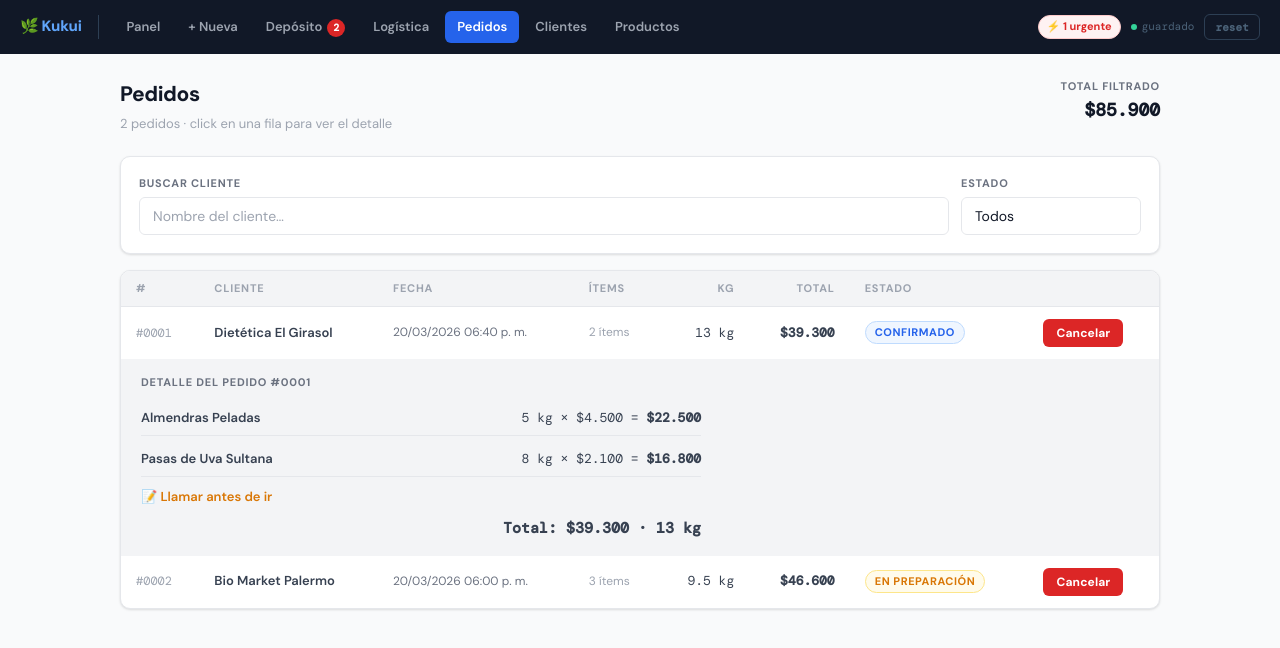
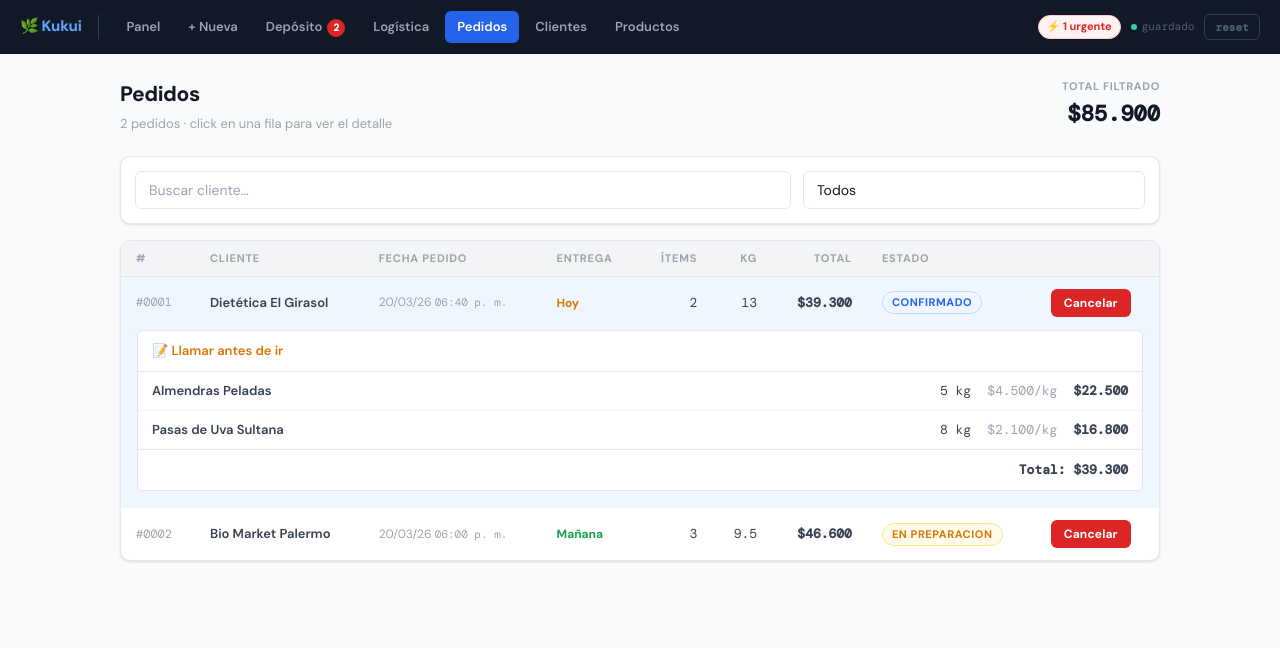
Before and after one commit to juanwilsonnn-svg/distribuidora-mvp, a Next.js app: page /pedidos in a window 1280 px wide. Both pictures are taken after a click on the element 640 px from the left and 332 px from the top of the page. Shown: the top 648 px of the page. Built offline with nearby package versions, Linux system fonts and the light colour scheme.

Commit message:
Update page.tsx

```diff
--- a/app/pedidos/page.tsx
+++ b/app/pedidos/page.tsx
@@ -4,40 +4,35 @@ import { useApp } from '@/context/AppContext'
 import type { EstadoPedido } from '@/data/mock'
 
 const ESTADOS: { val: EstadoPedido | 'todos'; label: string }[] = [
-  { val: 'todos',          label: 'Todos'          },
-  { val: 'confirmado',     label: 'Confirmado'     },
-  { val: 'en_preparacion', label: 'En preparación' },
-  { val: 'listo',          label: 'Listo'          },
-  { val: 'en_entrega',     label: 'En entrega'     },
-  { val: 'entregado',      label: 'Entregado'      },
-  { val: 'cancelado',      label: 'Cancelado'      },
+  { val: 'todos',         label: 'Todos'          },
+  { val: 'confirmado',    label: 'Confirmado'      },
+  { val: 'en_preparacion',label: 'En preparación'  },
+  { val: 'listo',         label: 'Listo'           },
+  { val: 'en_entrega',    label: 'En entrega'      },
+  { val: 'entregado',     label: 'Entregado'       },
+  { val: 'cancelado',     label: 'Cancelado'       },
 ]
 
-function fmt(iso: string) {
-  const d = new Date(iso)
-  return (
-    d.toLocaleDateString('es-AR', { day: '2-digit', month: '2-digit', year: 'numeric' }) +
-    ' ' +
-    d.toLocaleTimeString('es-AR', { hour: '2-digit', minute: '2-digit' })
-  )
-}
-
-function labelEstado(e: string) {
-  const m: Record<string, string> = {
-    confirmado: 'Confirmado', en_preparacion: 'En preparación',
-    listo: 'Listo', en_entrega: 'En entrega', entregado: 'Entregado', cancelado: 'Cancelado',
-  }
-  return m[e] ?? e
+function labelFecha(fechaEntrega: string): { texto: string; color: string } | null {
+  if (!fechaEntrega) return null
+  const hoy    = new Date().toISOString().slice(0, 10)
+  const manana = new Date(Date.now() + 86400000).toISOString().slice(0, 10)
+  if (fechaEntrega < hoy)    return { texto: 'VENCIDO',   color: 'var(--red)'   }
+  if (fechaEntrega === hoy)  return { texto: 'Hoy',       color: 'var(--amber)' }
+  if (fechaEntrega === manana) return { texto: 'Mañana',  color: 'var(--green)' }
+  return { texto: fechaEntrega, color: 'var(--muted)' }
 }
 
 export default function Pedidos() {
   const { pedidos, cancelarPedido } = useApp()
-  const [estado,    setEstado]    = useState<EstadoPedido | 'todos'>('todos')
-  const [busqueda,  setBusqueda]  = useState('')
-  const [expandido, setExpandido] = useState<number | null>(null)
+
+  const [busqueda,   setBusqueda]   = useState('')
+  const [estadoFilt, setEstadoFilt] = useState<EstadoPedido | 'todos'>('todos')
+  const [expandido,  setExpandido]  = useState<number | null>(null)
+  const [filtroBaja, setFiltroBaja] = useState(false)
 
   const filtrados = pedidos.filter(p => {
-    const matchE = estado === 'todos' || p.estado === estado
+    const matchE = estadoFilt === 'todos' || p.estado === estadoFilt
     const matchB = !busqueda || p.nombreCliente.toLowerCase().includes(busqueda.toLowerCase())
     return matchE && matchB
   })
@@ -49,44 +44,29 @@ export default function Pedidos() {
       <div className="page-head">
         <div>
           <div className="page-title">Pedidos</div>
-          <div className="page-sub">
-            {filtrados.length} pedido{filtrados.length !== 1 ? 's' : ''} ·
-            click en una fila para ver el detalle
+          <div className="page-sub">{filtrados.length} pedido{filtrados.length !== 1 ? 's' : ''} · click en una fila para ver el detalle</div>
         </div>
+        <div style={{ textAlign: 'right' }}>
+          <div style={{ fontSize: 11, fontWeight: 700, textTransform: 'uppercase', letterSpacing: '.06em', color: 'var(--muted)', marginBottom: 2 }}>Total filtrado</div>
+          <div className="mono" style={{ fontWeight: 800, fontSize: 22 }}>${totalFiltrado.toLocaleString('es-AR')}</div>
         </div>
-        {filtrados.length > 0 && (
-          <div style={{ textAlign: 'right' }}>
-            <div className="form-label" style={{ marginBottom: 2 }}>Total filtrado</div>
-            <div className="mono" style={{ fontWeight: 800, fontSize: 18 }}>
-              ${totalFiltrado.toLocaleString('es-AR')}
-            </div>
-          </div>
-        )}
       </div>
 
       {/* Filtros */}
       <div className="card" style={{ marginBottom: 16 }}>
-        <div className="card-body" style={{ display: 'flex', gap: 12, flexWrap: 'wrap', alignItems: 'flex-end' }}>
-          <div className="form-col" style={{ flex: 1, minWidth: 180 }}>
-            <label className="form-label">Buscar cliente</label>
+        <div className="card-body" style={{ display: 'flex', gap: 12, flexWrap: 'wrap', padding: 14 }}>
           <input
-              className="input"
-              placeholder="Nombre del cliente…"
-              value={busqueda}
-              onChange={e => setBusqueda(e.target.value)}
+            className="input" style={{ flex: 2, minWidth: 180 }}
+            placeholder="Buscar cliente…"
+            value={busqueda} onChange={e => setBusqueda(e.target.value)}
           />
-          </div>
-          <div className="form-col" style={{ minWidth: 180 }}>
-            <label className="form-label">Estado</label>
-            <select className="select" value={estado} onChange={e => setEstado(e.target.value as any)}>
+          <select
+            className="select" style={{ flex: 1, minWidth: 150 }}
+            value={estadoFilt}
+            onChange={e => setEstadoFilt(e.target.value as EstadoPedido | 'todos')}
+          >
             {ESTADOS.map(e => <option key={e.val} value={e.val}>{e.label}</option>)}
           </select>
-          </div>
-          {(busqueda || estado !== 'todos') && (
-            <button className="btn btn-ghost btn-sm" onClick={() => { setBusqueda(''); setEstado('todos') }}>
-              Limpiar
-            </button>
-          )}
         </div>
       </div>
 
@@ -95,7 +75,7 @@ export default function Pedidos() {
           <div className="empty">
             <div className="empty-ico">📋</div>
             <div className="empty-title">Sin pedidos</div>
-            <div className="empty-sub">No hay pedidos que coincidan con los filtros.</div>
+            <div className="empty-sub">{busqueda || estadoFilt !== 'todos' ? 'No hay resultados para ese filtro.' : 'Cargá el primer pedido.'}</div>
           </div>
         </div>
       ) : (
@@ -106,8 +86,9 @@ export default function Pedidos() {
                 <tr>
                   <th>#</th>
                   <th>Cliente</th>
-                  <th>Fecha</th>
-                  <th>Ítems</th>
+                  <th>Fecha pedido</th>
+                  <th>Entrega</th>
+                  <th style={{ textAlign: 'right' }}>Ítems</th>
                   <th style={{ textAlign: 'right' }}>Kg</th>
                   <th style={{ textAlign: 'right' }}>Total</th>
                   <th>Estado</th>
@@ -115,85 +96,77 @@ export default function Pedidos() {
                 </tr>
               </thead>
               <tbody>
-                {filtrados.map(p => (
+                {filtrados.map(p => {
+                  const isExp = expandido === p.id
+                  const fLabel = labelFecha(p.fechaEntrega ?? '')
+                  const cancelable = !['cancelado', 'entregado'].includes(p.estado)
+                  return (
                     <>
-                    <tr
-                      key={p.id}
-                      onClick={() => setExpandido(expandido === p.id ? null : p.id)}
-                      style={{ cursor: 'pointer' }}
+                      <tr key={p.id}
+                        onClick={() => setExpandido(isExp ? null : p.id)}
+                        style={{ cursor: 'pointer', background: isExp ? 'var(--blue-s)' : undefined }}
                       >
-                      <td>
-                        <span className="mono" style={{ color: 'var(--muted)', fontSize: 12 }}>
-                          #{String(p.id).padStart(4, '0')}
+                        <td className="mono" style={{ fontSize: 12, color: 'var(--muted)' }}>#{String(p.id).padStart(4, '0')}</td>
+                        <td style={{ fontWeight: 600 }}>{p.nombreCliente}</td>
+                        <td style={{ fontSize: 12, color: 'var(--muted)' }}>
+                          {new Date(p.fecha).toLocaleDateString('es-AR', { day: '2-digit', month: '2-digit', year: '2-digit' })}
+                          {' '}
+                          <span className="mono" style={{ fontSize: 11 }}>
+                            {new Date(p.fecha).toLocaleTimeString('es-AR', { hour: '2-digit', minute: '2-digit' })}
                           </span>
                         </td>
-                      <td style={{ fontWeight: 600 }}>{p.nombreCliente}</td>
-                      <td style={{ fontSize: 12, color: 'var(--ink-3)', whiteSpace: 'nowrap' }}>
-                        {fmt(p.fecha)}
+                        <td>
+                          {fLabel ? (
+                            <span style={{ fontWeight: 700, fontSize: 12, color: fLabel.color }}>{fLabel.texto}</span>
+                          ) : <span style={{ color: 'var(--muted)', fontSize: 12 }}>—</span>}
                         </td>
-                      <td style={{ color: 'var(--muted)', fontSize: 12 }}>
-                        {p.items.length} ítem{p.items.length !== 1 ? 's' : ''}
-                      </td>
-                      <td className="mono" style={{ textAlign: 'right', fontSize: 13 }}>
-                        {p.totalKg} kg
-                      </td>
-                      <td className="mono" style={{ textAlign: 'right', fontWeight: 700 }}>
-                        ${p.total.toLocaleString('es-AR')}
-                      </td>
-                      <td>
-                        <span className={`badge badge-${p.estado}`}>{labelEstado(p.estado)}</span>
-                      </td>
+                        <td className="mono" style={{ textAlign: 'right', fontSize: 13 }}>{p.items.length}</td>
+                        <td className="mono" style={{ textAlign: 'right', fontSize: 13 }}>{p.totalKg}</td>
+                        <td className="mono" style={{ textAlign: 'right', fontWeight: 700 }}>${p.total.toLocaleString('es-AR')}</td>
+                        <td><span className={`badge badge-${p.estado}`}>{p.estado.replace('_', ' ')}</span></td>
                         <td onClick={e => e.stopPropagation()}>
-                        {(p.estado === 'confirmado' || p.estado === 'en_preparacion') && (
+                          {cancelable && (
                             <button
                               className="btn btn-danger btn-sm"
                               onClick={() => {
-                              if (confirm(`¿Cancelar pedido de ${p.nombreCliente}? Se devolverá el stock.`))
+                                if (confirm(`¿Cancelar pedido #${String(p.id).padStart(4,'0')} de ${p.nombreCliente}?\nTotal: $${p.total.toLocaleString('es-AR')}\n\nSe devolverá el stock. Esta acción no se puede deshacer.`))
                                   cancelarPedido(p.id)
                               }}
-                          >
-                            Cancelar
-                          </button>
+                            >Cancelar</button>
                           )}
                         </td>
                       </tr>
-
-                    {/* Fila de detalle expandible */}
-                    {expandido === p.id && (
-                      <tr key={`${p.id}-det`} className="expandida">
-                        <td colSpan={8} style={{ padding: '14px 20px' }}>
-                          <div className="form-label" style={{ marginBottom: 10 }}>
-                            Detalle del pedido #{String(p.id).padStart(4, '0')}
-                          </div>
-                          <div style={{ display: 'flex', flexDirection: 'column', gap: 6, maxWidth: 560 }}>
-                            {p.items.map((it, i) => (
-                              <div key={i} style={{
-                                display: 'flex', justifyContent: 'space-between',
-                                padding: '7px 0', borderBottom: '1px solid var(--line)',
-                                fontSize: 13,
-                              }}>
-                                <span style={{ fontWeight: 600 }}>{it.nombre}</span>
-                                <span className="mono">
-                                  {it.cantidad} kg × ${it.precioUnitario.toLocaleString('es-AR')}
-                                  {' = '}
-                                  <strong>${it.subtotal.toLocaleString('es-AR')}</strong>
-                                </span>
-                              </div>
-                            ))}
-                          </div>
+                      {isExp && (
+                        <tr key={`exp-${p.id}`}>
+                          <td colSpan={9} style={{ padding: '0 16px 16px', background: 'var(--blue-s)' }}>
+                            <div style={{ background: 'var(--surface)', borderRadius: 'var(--r)', overflow: 'hidden', border: '1px solid var(--line)' }}>
+                              {/* Dirección y notas */}
                               {p.notas && (
-                            <div style={{ marginTop: 10, fontSize: 13, color: 'var(--amber)', fontWeight: 600 }}>
+                                <div style={{ padding: '10px 14px', borderBottom: '1px solid var(--line)', fontSize: 13, color: 'var(--amber)', fontWeight: 600 }}>
                                   📝 {p.notas}
                                 </div>
                               )}
-                          <div className="mono" style={{ marginTop: 10, textAlign: 'right', fontWeight: 800, fontSize: 15, maxWidth: 560 }}>
-                            Total: ${p.total.toLocaleString('es-AR')} · {p.totalKg} kg
+                              {/* Ítems */}
+                              {p.items.map((it, i) => (
+                                <div key={i} style={{ display: 'flex', justifyContent: 'space-between', alignItems: 'center', padding: '9px 14px', borderBottom: i < p.items.length - 1 ? '1px solid var(--line-2)' : 'none', fontSize: 13 }}>
+                                  <span style={{ fontWeight: 600 }}>{it.nombre}</span>
+                                  <div style={{ display: 'flex', gap: 16, alignItems: 'center' }}>
+                                    <span className="mono">{it.cantidad} kg</span>
+                                    <span className="mono" style={{ color: 'var(--muted)' }}>${it.precioUnitario.toLocaleString('es-AR')}/kg</span>
+                                    <span className="mono" style={{ fontWeight: 700 }}>${it.subtotal.toLocaleString('es-AR')}</span>
+                                  </div>
+                                </div>
+                              ))}
+                              <div style={{ display: 'flex', justifyContent: 'flex-end', padding: '10px 14px', borderTop: '1px solid var(--line)', fontWeight: 800 }}>
+                                <span className="mono">Total: ${p.total.toLocaleString('es-AR')}</span>
+                              </div>
                             </div>
                           </td>
                         </tr>
                       )}
                     </>
-                ))}
+                  )
+                })}
               </tbody>
             </table>
           </div>
```
Lines whose indentation alone changed are shown as unchanged.
